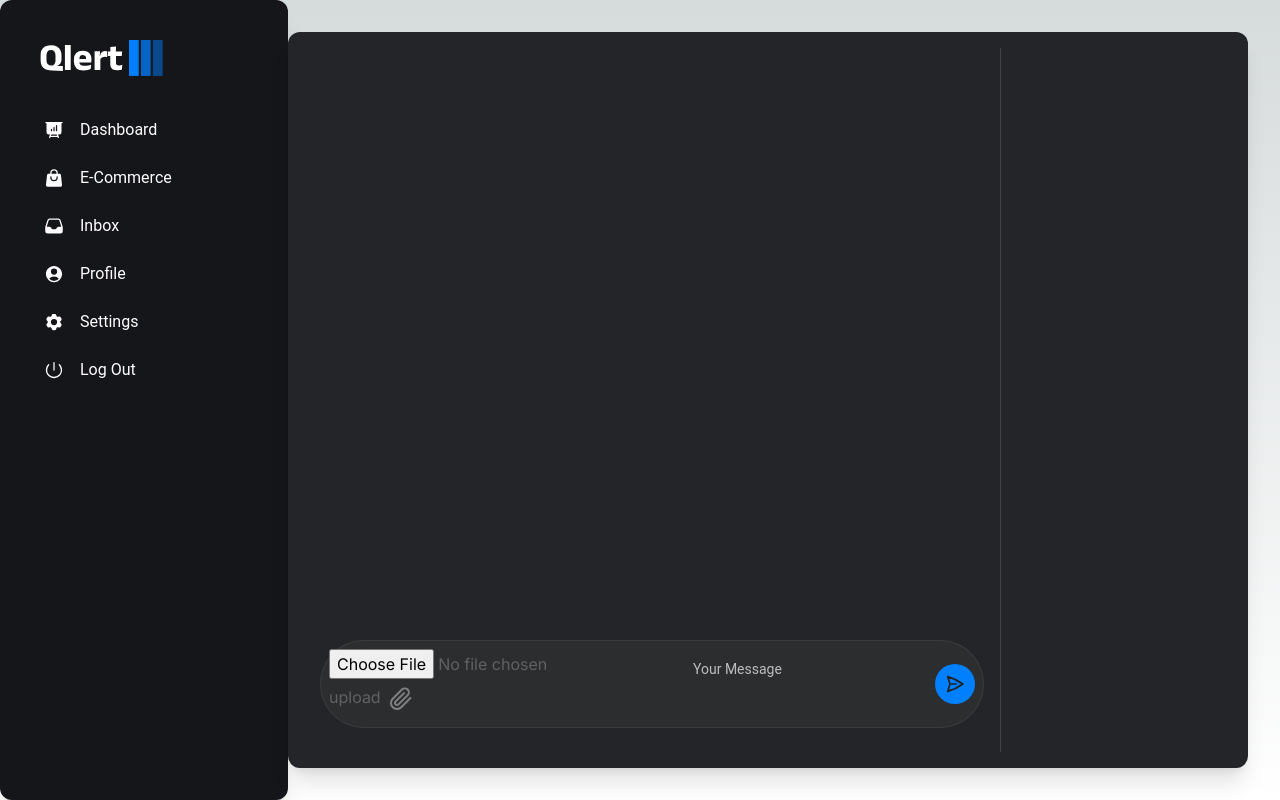
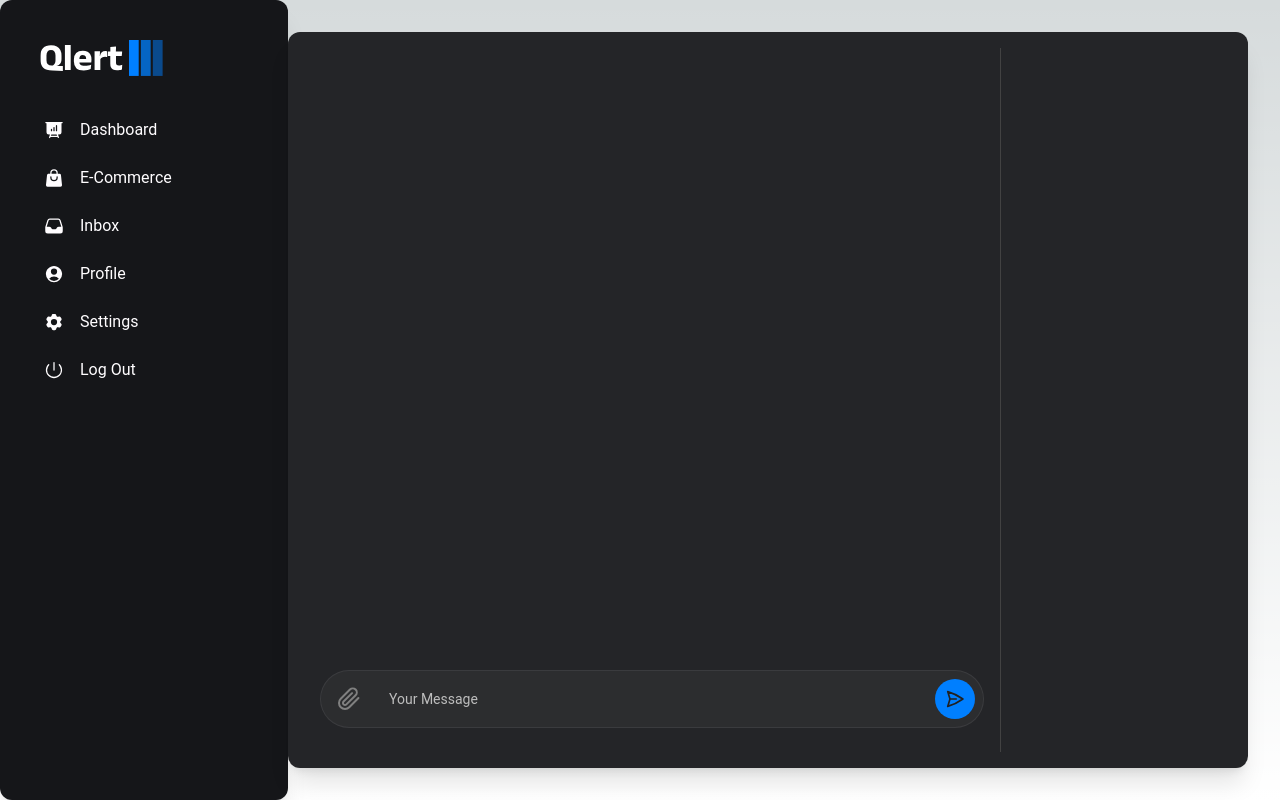
Before and after one commit to Sreehari78/Qlert, a Next.js app in the folder client/: page /chat in a window 1280 px wide. Built offline with nearby package versions, Linux system fonts and the light colour scheme.

Commit message:
Refactor Graph component to dynamically set the height based on window size

```diff
--- a/client/src/app/admin/page.tsx
+++ b/client/src/app/admin/page.tsx
@@ -6,19 +6,41 @@ import LineGraph from "@/components/Graph";
 import { DataTable } from "@/components/Table";
 import RuleList from "@/components/Rulelist";
 import { ChatboxTextarea } from "@/components/Chatbox";
+import { send } from "process";
 
 const page = () => {
   const [logTableData, setLogTableData] = React.useState([]);
   const [ruleTableData, setRuleTableData] = React.useState([]);
-  const [childData, setChildData] = React.useState<string[]>([]);
   const [graphData, setGraphData] = React.useState<{ [key: string]: number }>();
   const [deleteFlag, setDeleteFlag] = React.useState(false);
 
   function CallBack(text: string) {
-    const data: string[] = [...childData, text];
-    setChildData(data);
-    console.log(data);
+    sendText(text);
   }
+
+  const sendText = async (input: string) => {
+    try {
+      const response = await fetch("http://127.0.0.1:5000/get_new_rule", {
+        method: "POST",
+        headers: {
+          "Content-Type": "application/json",
+        },
+        body: JSON.stringify({
+          messages: input,
+        }),
+      });
+
+      if (response.ok) {
+        const jsonData = await response.json();
+        console.log(jsonData.output);
+      } else {
+        console.error("Failed to upload");
+      }
+    } catch (error) {
+      console.log(error);
+    }
+  };
+
   useEffect(() => {
     fetchData();
   }, []);
@@ -73,7 +95,7 @@ const page = () => {
   return (
     <div className='flex justify-between gap-10 h-screen'>
       <Sidebar />
-      <Card className='w-full align-middle p-4 shadow-xl bg-[#242528] my-8 mr-8 grid grid-cols-2 grid-rows-2 gap-4'>
+      <Card className='w-full align-middle p-4 shadow-xl bg-[#242528] lg:my-8 lg:mr-8 grid grid-cols-2 grid-rows-2 gap-4'>
         <LineGraph graphData={graphData ?? {}} />
         <div>
           <RuleList ruleTableData={ruleTableData} onDelete={handleDeleteItem} />
--- a/client/src/app/api/getPdfData/route.ts
+++ b/client/src/app/api/getPdfData/route.ts
@@ -1,8 +1,11 @@
 import { writeFile } from "fs/promises";
 import { NextRequest, NextResponse } from "next/server";
-import { join } from "path";
+import { join, dirname } from "path";
 
 export async function POST(request: NextRequest) {
+  const currentDirectory = process.cwd();
+  const parentDirectory = dirname(currentDirectory);
+  console.log(parentDirectory);
   const data = await request.formData();
   const file: File | null = data.get("file") as unknown as File;
 
@@ -11,13 +14,9 @@ export async function POST(request: NextRequest) {
   const bytes = await file.arrayBuffer();
   const buffer = Buffer.from(bytes);
 
-  const path = join(
-    "D:/Softwares/Codes/Hackathons/Knack2Hack/Qlert",
-    "temp",
-    file.name
-  );
+  const path = join(parentDirectory, "temp", file.name);
   await writeFile(path, buffer);
   console.log(`File written to ${path}`);
 
-  return NextResponse.json({ message: "File uploaded" });
+  return NextResponse.json({ message: file.name });
 }
--- a/client/src/components/Chatbox.tsx
+++ b/client/src/components/Chatbox.tsx
@@ -1,6 +1,5 @@
 "use client";
 import { Textarea, IconButton, Tooltip } from "@material-tailwind/react";
-import { handleClientScriptLoad } from "next/script";
 import { useState } from "react";
 
 interface Props {
@@ -10,11 +9,12 @@ interface Props {
 export function ChatboxTextarea(props: Props) {
   const [message, setMessage] = useState("");
   const [file, setFile] = useState<File | null>(null);
+  const [addedFile, setAddedFile] = useState(false);
 
   const handleButtonClick = async () => {
     if (message === "") return;
     props.handleCallBack(message);
-    setMessage(""); // Clear textarea after button click
+    setMessage("");
   };
 
   const handleMessageChange = (
@@ -31,9 +31,36 @@ export function ChatboxTextarea(props: Props) {
       handleButtonClick();
     }
   };
+  const handleUpload = async (name: string) => {
+    try {
+      const response = await fetch("http://127.0.0.1:5000/upload_text", {
+        method: "POST",
+        headers: {
+          "Content-Type": "application/json",
+        },
+        body: JSON.stringify({
+          messages: name,
+        }),
+      });
 
-  const handleSubmit = async (event: React.FormEvent<HTMLInputElement>) => {
-    event.preventDefault();
+      if (response.ok) {
+        const jsonData = await response.json();
+        console.log(jsonData.output);
+        if (jsonData.output) {
+          console.log("success");
+        }
+      } else {
+        console.error("Failed to upload");
+      }
+    } catch (error) {
+      console.error("Error during upload:", error);
+    }
+  };
+
+  const handleSubmit = async (i: number) => {
+    console.log(file);
+    if (i % 2 == 0) setAddedFile(false);
+
     if (!file) return;
 
     try {
@@ -44,7 +71,10 @@ export function ChatboxTextarea(props: Props) {
         method: "POST",
         body: data,
       });
-      if (res.ok) console.log("File uploaded");
+      if (res.ok) {
+        console.log("File uploaded");
+        handleUpload(file.name);
+      }
     } catch (error: any) {
       console.error("error");
     }
@@ -53,15 +83,6 @@ export function ChatboxTextarea(props: Props) {
   return (
     <div className='flex w-full flex-row items-center gap-2 rounded-[99px] border border-gray-400/10 bg-gray-400/5 p-2'>
       <div className='flex'>
-        <form onSubmit={handleSubmit}>
-          <input
-            type='file'
-            id='file'
-            onChange={(event) => {
-              setFile(event.target.files?.item(0) ?? null);
-            }}
-          />
-          <input type='submit' value='upload' />
         <Tooltip
           content='Attach'
           animate={{
@@ -69,6 +90,19 @@ export function ChatboxTextarea(props: Props) {
             unmount: { scale: 0, y: 25 },
           }}>
           <IconButton variant='text' className='rounded-full'>
+            <label htmlFor='file'>
+              <form>
+                <input
+                  hidden
+                  type='file'
+                  id='file'
+                  onChange={(event) => {
+                    setFile(event.target.files![0]);
+                    setAddedFile(true);
+                    handleSubmit(1);
+                  }}
+                />
+                {addedFile && handleSubmit(2)}
                 <svg
                   xmlns='http://www.w3.org/2000/svg'
                   width='24'
@@ -81,13 +115,13 @@ export function ChatboxTextarea(props: Props) {
                   strokeLinejoin='round'>
                   <path d='M21.44 11.05l-9.19 9.19a6 6 0 0 1-8.49-8.49l9.19-9.19a4 4 0 0 1 5.66 5.66l-9.2 9.19a2 2 0 0 1-2.83-2.83l8.49-8.48'></path>
                 </svg>
+              </form>
+            </label>
           </IconButton>
         </Tooltip>
-        </form>
       </div>
       <Textarea
         rows={1}
-        // resize={true}
         placeholder='Your Message'
         className='min-h-full !border-0 focus:border-transparent text-lg text-white'
         value={message}
--- a/client/src/components/Graph.tsx
+++ b/client/src/components/Graph.tsx
@@ -1,11 +1,22 @@
 "use client";
 import { Card, CardBody } from "@material-tailwind/react";
 import dynamic from "next/dynamic";
+import React, { useEffect, useState } from "react";
 const Chart = dynamic(() => import("react-apexcharts"), { ssr: false });
 
 export default function LineGraph(props: {
   graphData: { [key: string]: number };
 }) {
+  const [windowHeight, setWindowHeight] = useState<number>(0);
+
+  useEffect(() => {
+    if (windowHeight < 600) setWindowHeight(400);
+    else if (windowHeight >= 600 && windowHeight < 1024) setWindowHeight(300);
+    else setWindowHeight(425);
+  }, []);
+
+  console.log(windowHeight);
+
   let xaxis: string[] = [];
   let values: number[] = [];
   for (const key in props.graphData) {
@@ -15,7 +26,7 @@ export default function LineGraph(props: {
 
   const chartConfig = {
     type: "area",
-    height: 400,
+    height: windowHeight,
     width: "100%",
     series: [
       {
```
Lines whose indentation alone changed are shown as unchanged.
